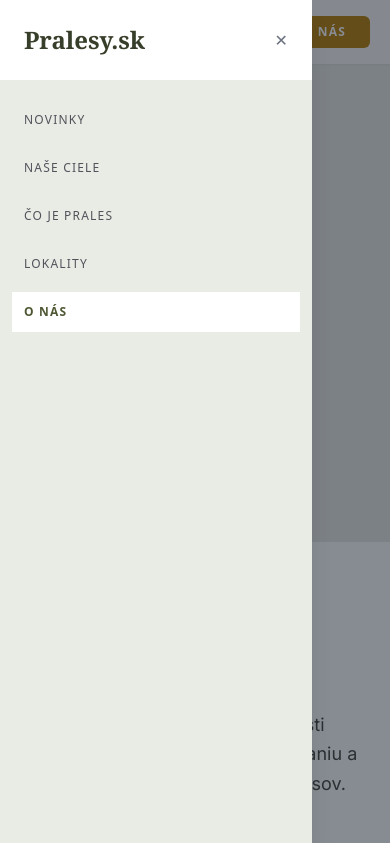
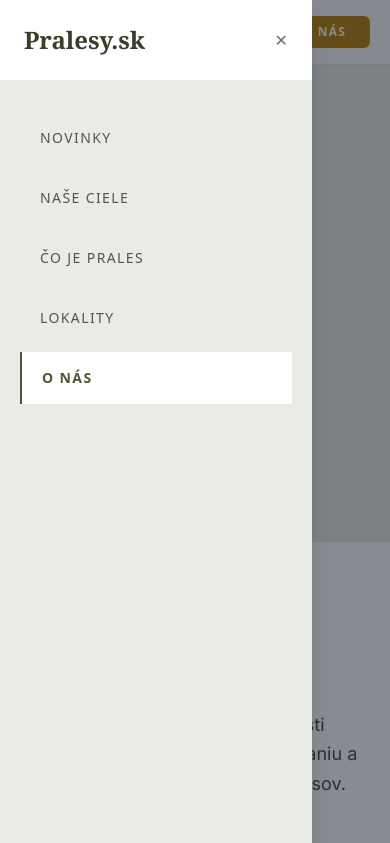
Before and after one commit to janhalasa/pralesy, a plain HTML site: page docs/about.html in a window 390 px wide. Both pictures are taken after a click on the button "menu". Shown: the top 843 px of the page. Drawn offline with nearby package versions, Linux system fonts and the light colour scheme.

Commit message:
Mobile menu improvements and spacing adjustments

```diff
--- a/docs/about.html
+++ b/docs/about.html
@@ -351,21 +351,21 @@
           ✕
         </button>
       </div>
-      <nav class="gap-8 flex flex-col flex-grow-1">
+      <nav class="gap-10 flex flex-col flex-grow-1 mt-12 px-4">
         <a
-          class="text-zinc-600 dark:text-zinc-400 hover:text-prales-800 dark:hover:text-prales-200 transition-colors font-sans uppercase tracking-widest text-xs"
+          class="text-zinc-600 dark:text-zinc-400 hover:text-prales-800 dark:hover:text-prales-200 transition-colors font-sans uppercase tracking-widest text-sm"
           href="news.html">Novinky</a>
         <a
-          class="text-zinc-600 dark:text-zinc-400 hover:text-prales-800 dark:hover:text-prales-200 transition-colors font-sans uppercase tracking-widest text-xs"
+          class="text-zinc-600 dark:text-zinc-400 hover:text-prales-800 dark:hover:text-prales-200 transition-colors font-sans uppercase tracking-widest text-sm"
           href="#">Naše ciele</a>
         <a
-          class="text-zinc-600 dark:text-zinc-400 hover:text-prales-800 dark:hover:text-prales-200 transition-colors font-sans uppercase tracking-widest text-xs"
+          class="text-zinc-600 dark:text-zinc-400 hover:text-prales-800 dark:hover:text-prales-200 transition-colors font-sans uppercase tracking-widest text-sm"
           href="#">Čo je prales</a>
         <a
-          class="text-zinc-600 dark:text-zinc-400 hover:text-prales-800 dark:hover:text-prales-200 transition-colors font-sans uppercase tracking-widest text-xs"
+          class="text-zinc-600 dark:text-zinc-400 hover:text-prales-800 dark:hover:text-prales-200 transition-colors font-sans uppercase tracking-widest text-sm"
           href="locations.html">Lokality</a>
         <a
-          class="bg-white p-3 -m-3 text-prales-700 dark:text-prales-400 font-bold dark:border-prales-400 font-sans uppercase tracking-widest text-xs"
+          class="bg-white p-4 -m-4 px-5 -mx-5 border-l-prales-700 border-l-2 text-prales-700 dark:text-prales-400 font-bold dark:border-prales-400 font-sans uppercase tracking-widest text-sm"
           href="about.html">O nás</a>
       </nav>
     </div>
```
Also changed, not shown: docs/locations.html (+6 -6 lines), docs/news.html (+6 -6 lines).
